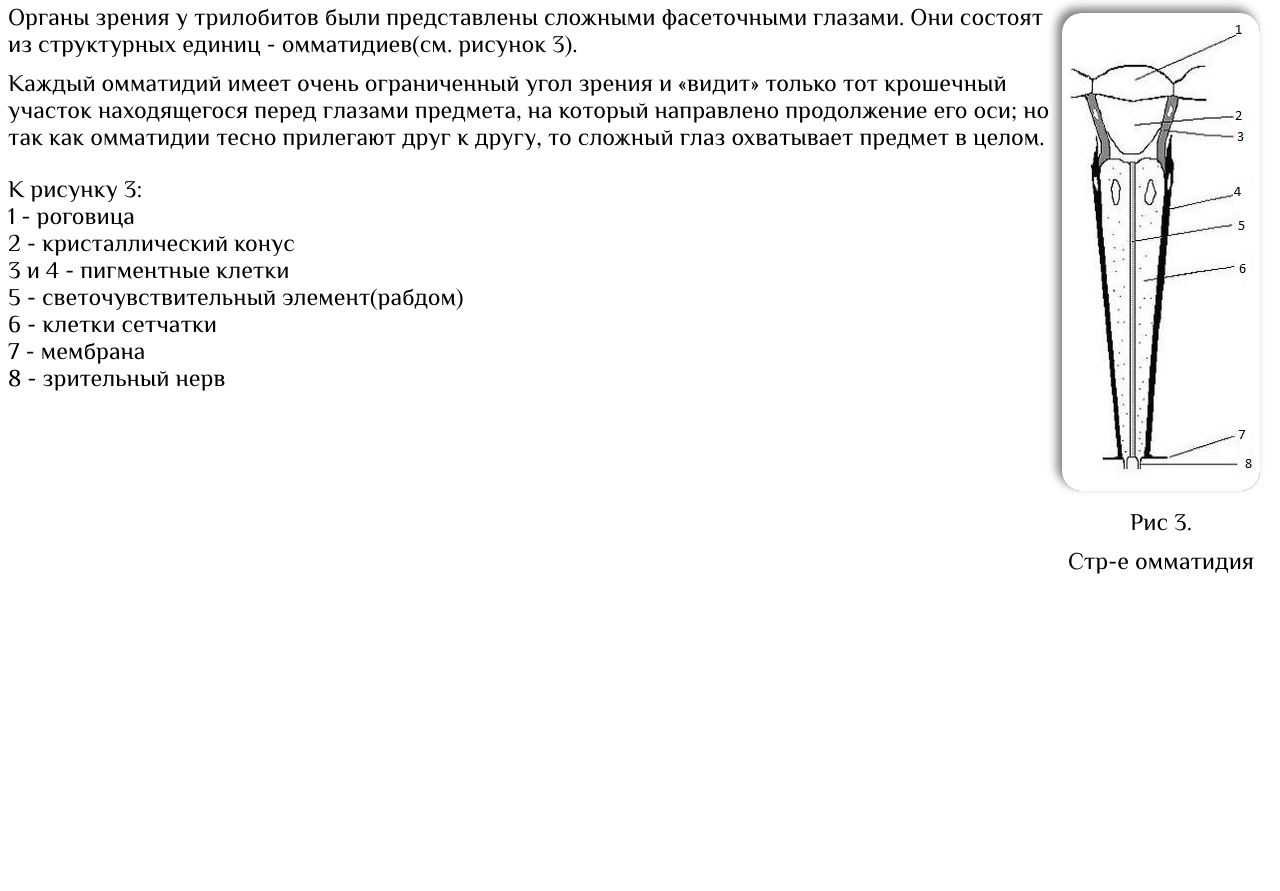
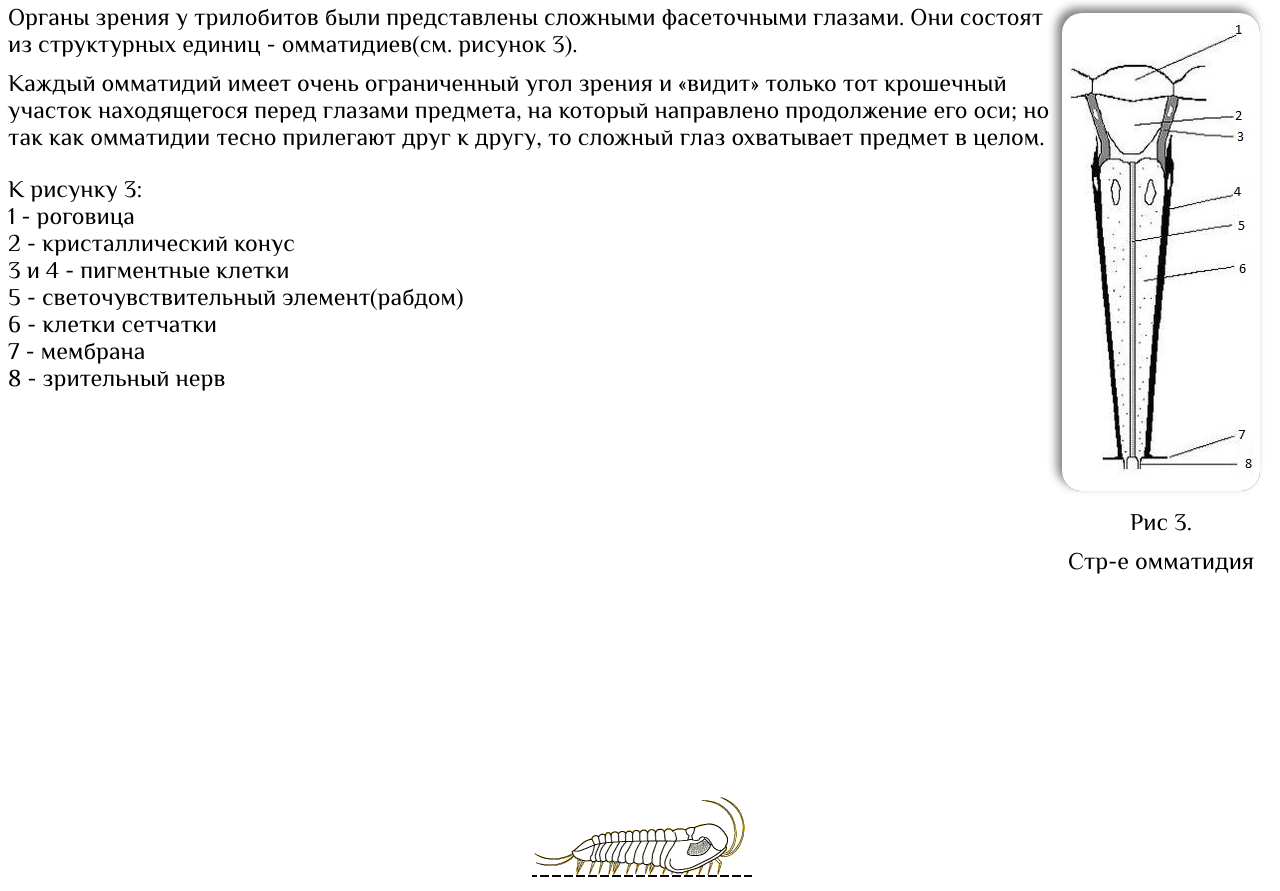
Before and after one commit to IIPMichael/trilobites, a plain HTML site: page interior/interior.html in a window 1280 px wide. Shown: the part 1622-2513 px from the top of the page. Before the commit the page ends 2313 px from the top, so only its background shows below. Drawn offline with Linux system fonts and the light colour scheme.

Commit message:
Update interior.html

```diff
--- a/interior/interior.html
+++ b/interior/interior.html
@@ -90,10 +90,9 @@
         </main>
 
 
-        <!-- <div height="=89" width="=225" id="footer">
+        <div height="=89" width="=225" id="footer">
             <img src="walking2.gif">
-            <p>Сайт создан в рамках ИИП Столярова М. А. 23-24</p>
-        </div> -->
+        </div>
     </div>
 
 
```
